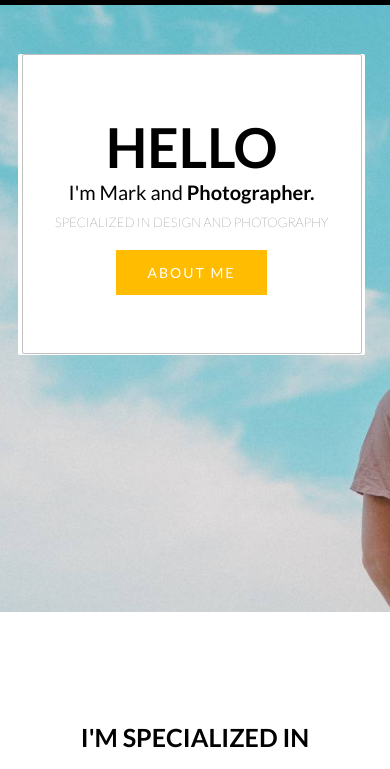
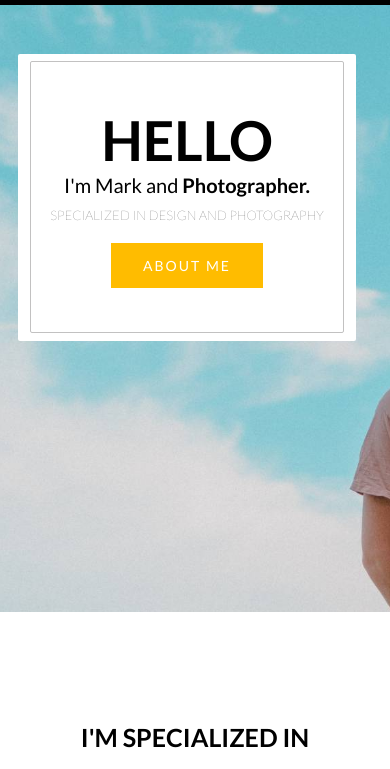
Before and after one commit to ALFAIZ123/portfoliom4, a plain HTML site: page index.html in a window 390 px wide. Shown: the part 72-841 px from the top of the page. Drawn offline with Linux system fonts and the light colour scheme.

Commit message:
image mx

```diff
--- a/asset/css/style.css
+++ b/asset/css/style.css
@@ -419,9 +419,13 @@ span {
 }
 
 @media screen and (max-width: 450px) {
+    .hero {
+        width: 314px;
+        height: 272px;
+    }
     .hero-item {
-        width: 347px;
-        height: 301px;
+        width: 338px;
+        height: 287px;
         margin-top: 49px;
         margin-left: 18px;
     }
```
